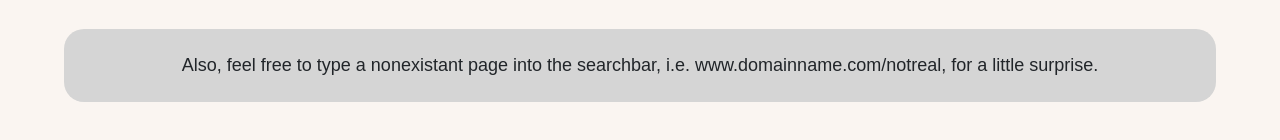
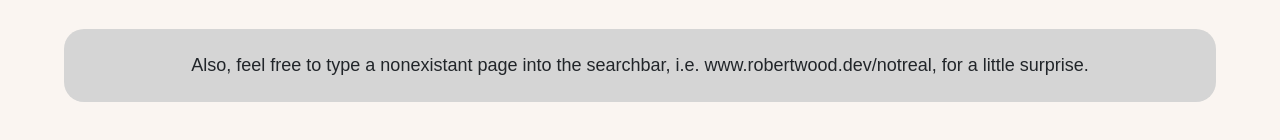
Before and after one commit to robertwood68/Portfolio, a website: page views/index.html in a window 1280 px wide. Shown: the part 874-1014 px from the top of the page. Drawn offline with nearby package versions, Linux system fonts and the light colour scheme.

Commit message:
updated error step on index page

```diff
--- a/views/index.html
+++ b/views/index.html
@@ -114,7 +114,7 @@
             </div>
         </div>
         <div id="lastDiv">
-            <p>Also, feel free to type a nonexistant page into the searchbar, i.e. www.domainname.com/notreal, for a little surprise.</p>
+            <p>Also, feel free to type a nonexistant page into the searchbar, i.e. www.robertwood.dev/notreal, for a little surprise.</p>
         </div>
     </body>
 </html>
```
